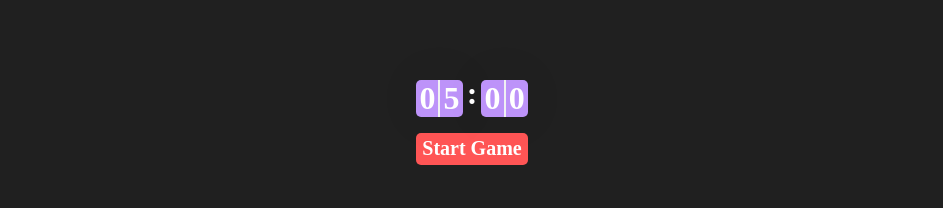
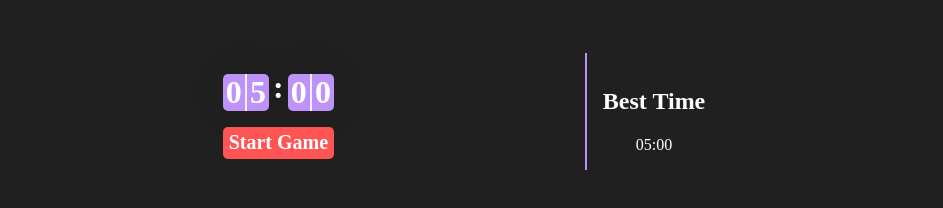
Before and after one commit to victordantasdev/Card-Memory-Game, a Next.js app: page / in a window 1280 px wide. Shown: the part 564-772 px from the top of the page, without its empty margins (168-1111 px from the left). Built offline with nearby package versions, Linux system fonts and the light colour scheme.

Commit message:
feat: best time function created

```diff
--- a/src/components/Countdown/CountdownContext.tsx
+++ b/src/components/Countdown/CountdownContext.tsx
@@ -9,6 +9,7 @@ interface CountdownContextData {
   seconds: number;
   hasFinished: boolean;
   isActive: boolean;
+  bestTime: string;
   startCountdown: () => void;
   resetCountdown: () => void;
   stopCountdown: () => void;
@@ -28,6 +29,7 @@ export function CountdownProvider({ children }: CountdownProviderProps) {
   const [time, setTime] = useState(fullTime * 60);
   const [isActive, setIsActive] = useState(false);
   const [hasFinished, setHasFinished] = useState(false);
+  const [bestTime, setBestTime] = useState('05:00');
 
   const minutes = Math.floor(time / 60);
   const seconds = time % 60;
@@ -66,6 +68,14 @@ export function CountdownProvider({ children }: CountdownProviderProps) {
     setIsActive(true);
     setTime(time);
     setHasFinished(false);
+
+    const [minuteLeft, minuteRight] = String(minutes).padStart(2, '0').split('');
+    const [secondLeft, secondRight] = String(seconds).padStart(2, '0').split('');
+    const bestTimeStr = `${minuteLeft}${minuteRight}:${secondLeft}${secondRight}`;
+    const $bestTime = document.querySelector('.best-time')!.textContent!;
+    if (bestTimeStr >= $bestTime) {
+      setBestTime(bestTimeStr);
+    }
   }
 
   useEffect(() => {
@@ -89,6 +99,7 @@ export function CountdownProvider({ children }: CountdownProviderProps) {
       seconds,
       hasFinished,
       isActive,
+      bestTime,
       startCountdown,
       resetCountdown,
       stopCountdown,
--- /dev/null
+++ b/src/components/Statistics/Statistics.styled.ts
@@ -0,0 +1,17 @@
+import styled from 'styled-components';
+
+export const StatisticsContainer = styled.div`
+  display: flex;
+  flex-direction: column;
+  align-items: center;
+  justify-content: space-evenly;
+  border-left: 2px solid ${({ theme }) => theme.primary};
+  height: 100%;
+  padding: 16px;
+`;
+
+export const BestTime = styled.div`
+  display: flex;
+    flex-direction: row;
+    align-items: center;
+`;
--- /dev/null
+++ b/src/components/Statistics/index.tsx
@@ -0,0 +1,20 @@
+import React, { useContext } from 'react';
+import { CountdownConext } from '../Countdown/CountdownContext';
+import { StatisticsContainer, BestTime } from './Statistics.styled';
+
+const Statistics = () => {
+  const {
+    bestTime,
+  } = useContext(CountdownConext);
+
+  return (
+    <StatisticsContainer>
+      <h2>Best Time</h2>
+      <BestTime className="best-time">
+        <span>{bestTime}</span>
+      </BestTime>
+    </StatisticsContainer>
+  );
+};
+
+export default Statistics;
--- a/src/pages/index.tsx
+++ b/src/pages/index.tsx
@@ -2,6 +2,7 @@ import React from 'react';
 import styled from 'styled-components';
 import Countdown from '../components/Countdown';
 import { CountdownProvider } from '../components/Countdown/CountdownContext';
+import Statistics from '../components/Statistics';
 import BoardGame from '../objects/BoardGame';
 
 const HomeWrapper = styled.div`
@@ -12,13 +13,24 @@ const HomeWrapper = styled.div`
   height: 100vh;
 `;
 
+const GameData = styled.div`
+  display: flex;
+  flex-direction: row;
+  align-items: center;
+  justify-content: space-evenly;
+  width: 100%;
+`;
+
 const Home = () => (
   <HomeWrapper>
     <h1>Card-Memory-Game</h1>
 
     <CountdownProvider>
       <BoardGame />
-      <Countdown />
+      <GameData>
+        <Countdown />
+        <Statistics />
+      </GameData>
     </CountdownProvider>
   </HomeWrapper>
 );
```
Also changed, not shown: 1 other file (tests, documents, lock files or other folders).
